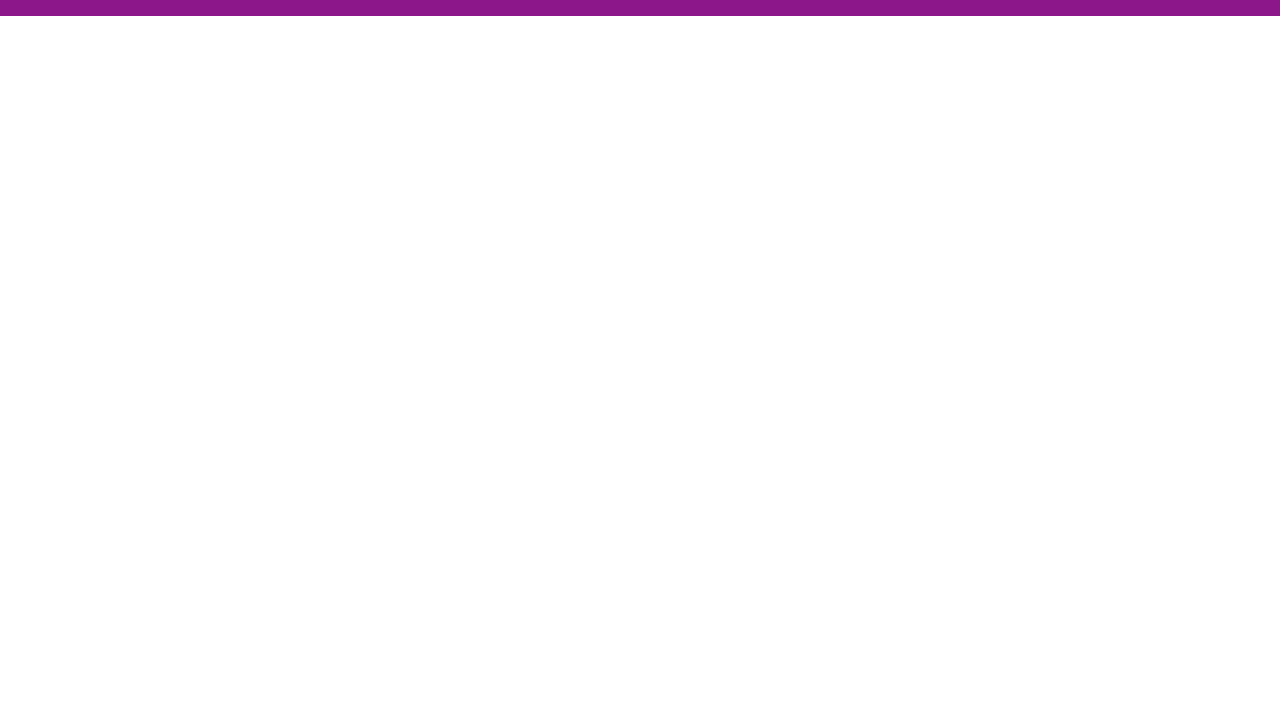
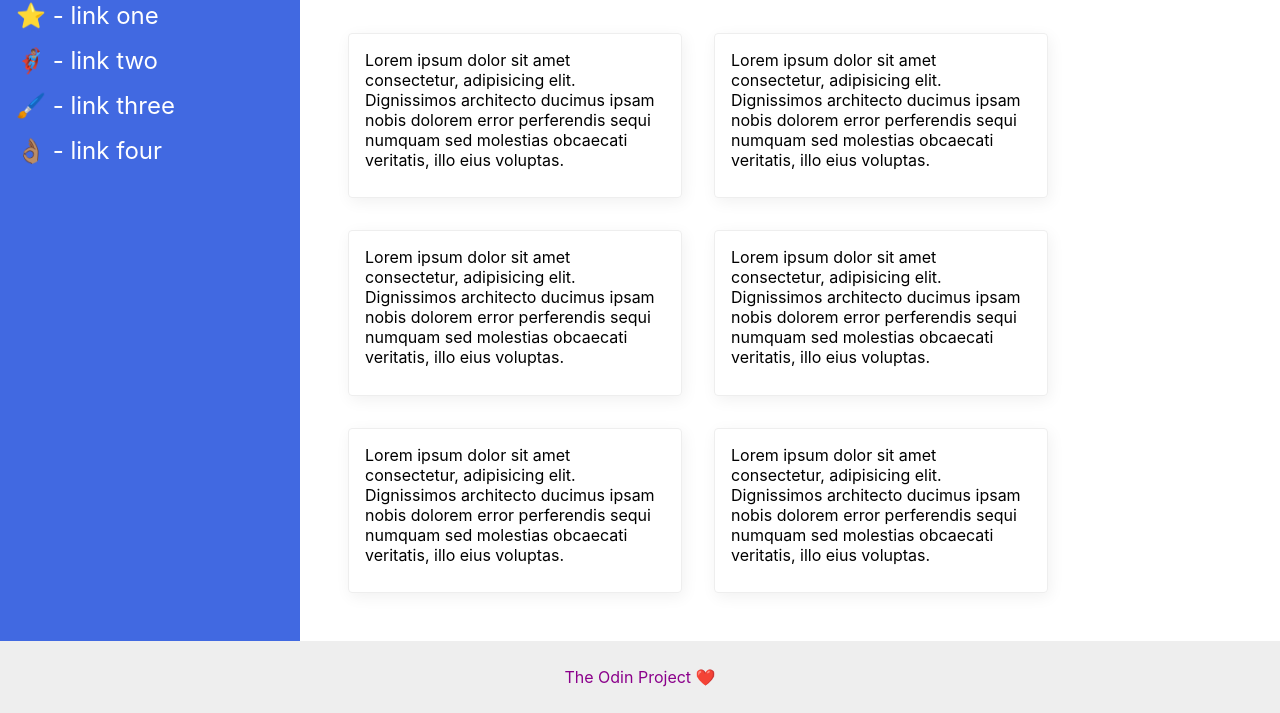
Before and after one commit to suleman42244/CSS-Exercises, a plain HTML site: page Flex-Box/07-flex-layout/index.html in a window 1280 px wide. Shown: the part 87-800 px from the top of the page. Drawn offline with Linux system fonts and the light colour scheme.

Commit message:
foundation of css finished

```diff
--- a/Flex-Box/07-flex-layout/index.html
+++ b/Flex-Box/07-flex-layout/index.html
@@ -1,14 +1,52 @@
 <!DOCTYPE html>
 <html lang="en">
+
 <head>
     <meta charset="UTF-8">
     <meta name="viewport" content="width=device-width, initial-scale=1.0">
     <link rel="stylesheet" href="./style.css">
     <title>Flex Layout</title>
 </head>
+
 <body>
     <div class="nav">
         <p>MY AWESOME WEBSITE</p>
     </div>
+    <div class="content">
+        <div class="sidebar">
+            <ul>
+                <li><a href="">⭐ - link one</a></li>
+                <li><a href="">🦸🏽‍♂️ - link two</a></li>
+                <li><a href="">🖌️ - link three</a></li>
+                <li><a href="">👌🏽 - link four</a></li>
+            </ul>
+        </div>
+
+        <div class="cardbar">
+            <p class="card">Lorem ipsum dolor sit amet consectetur, adipisicing elit. Dignissimos architecto ducimus ipsam nobis
+                dolorem
+                error perferendis sequi numquam sed molestias obcaecati veritatis, illo eius voluptas.</p>
+            <p class="card">Lorem ipsum dolor sit amet consectetur, adipisicing elit. Dignissimos architecto ducimus ipsam nobis
+                dolorem
+                error perferendis sequi numquam sed molestias obcaecati veritatis, illo eius voluptas.</p>
+            <p class="card">Lorem ipsum dolor sit amet consectetur, adipisicing elit. Dignissimos architecto ducimus ipsam nobis
+                dolorem
+                error perferendis sequi numquam sed molestias obcaecati veritatis, illo eius voluptas.</p>
+            <p class="card">Lorem ipsum dolor sit amet consectetur, adipisicing elit. Dignissimos architecto ducimus ipsam nobis
+                dolorem
+                error perferendis sequi numquam sed molestias obcaecati veritatis, illo eius voluptas.</p>
+            <p class="card">Lorem ipsum dolor sit amet consectetur, adipisicing elit. Dignissimos architecto ducimus ipsam nobis
+                dolorem
+                error perferendis sequi numquam sed molestias obcaecati veritatis, illo eius voluptas.</p>
+            <p class="card">Lorem ipsum dolor sit amet consectetur, adipisicing elit. Dignissimos architecto ducimus ipsam nobis
+                dolorem
+                error perferendis sequi numquam sed molestias obcaecati veritatis, illo eius voluptas.</p>
+        </div>
+    </div>
+    <div class="footer">
+        The Odin Project ❤️
+    </div>
+
 </body>
+
 </html>
--- a/Flex-Box/07-flex-layout/style.css
+++ b/Flex-Box/07-flex-layout/style.css
@@ -1,14 +1,73 @@
-body{
+body {
     font-family: -apple-system, BlinkMacSystemFont, 'Segoe UI', Roboto, Oxygen, Ubuntu, Cantarell, 'Open Sans', 'Helvetica Neue', sans-serif;
     margin: 0;
     min-height: 100vh;
+    display: flex;
+    flex-direction: column;
 }
-.nav{
+
+.nav {
+    height: 72px;
+    background: darkmagenta;
+    color: white;
     display: flex;
     align-items: center;
+    padding: 0 16px;
     font-size: 32px;
     font-weight: 900;
+}
+
+.content{
+    flex: 1;
+    display: flex;
+}
+
+.footer {
+    height: 72px;
+    background-color: #eee;
+    color: darkmagenta;
+}
+
+.sidebar{
+    width: 300px;
+    background: royalblue;
+    box-sizing: border-box;
+    flex-shrink: 0;
+    padding: 16px;
+}
+
+.card{
+    border: 1px solid #eee;
+    box-shadow: 2px 4px 16px rgba(0,0,0,.06);
+    padding: 16px;
+    margin: 16px;
+    width: 300px;
+    border-radius: 4px;
+}
+
+ul{
+    list-style-type: none;
+    margin: 0;
+    padding: 0;
+}
+li{
+    margin-bottom: 16px;
+}
+
+a{
     color: white;
-    padding-left: 20px;
-    background: #8B178B;
+    text-decoration: none;
+    font-size: 24px;
 }
+
+.cardbar{
+    padding: 32px;
+    display: flex;
+    flex-wrap: wrap;
+}
+
+.footer{
+    display: flex;
+    align-items: center;
+    justify-content: center;
+}
```
